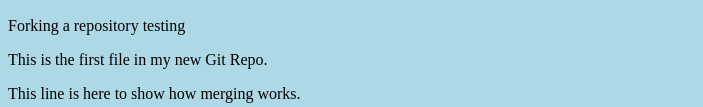
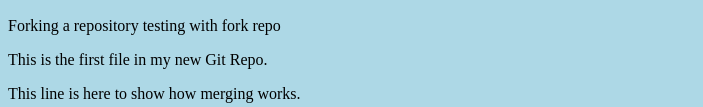
Before and after one commit to vardha5397/vardha5397.github.io, a plain HTML site: page index.html in a window 1280 px wide. Shown: the part 500-607 px from the top of the page, without its empty margins (0-703 px from the left). Drawn offline with Linux system fonts and the light colour scheme.

Commit message:
test fork repo

```diff
--- a/index.html
+++ b/index.html
@@ -9,7 +9,7 @@
 <h1>Hello world!</h1>
 <div><img src="img_hello_world.jpg" alt="Hello World from Space"
     style="width:100%;max-width:640px;"></div>
-<p> Forking a repository testing</p>
+<p> Forking a repository testing with fork repo</p>
 <p>This is the first file in my new Git Repo.</p>
 <p>This line is here to show how merging works.</p>
 <div><img src="img_hello_git.jpg" alt="Hello Git" style="width:100%;max-width:640px"></div>
```
